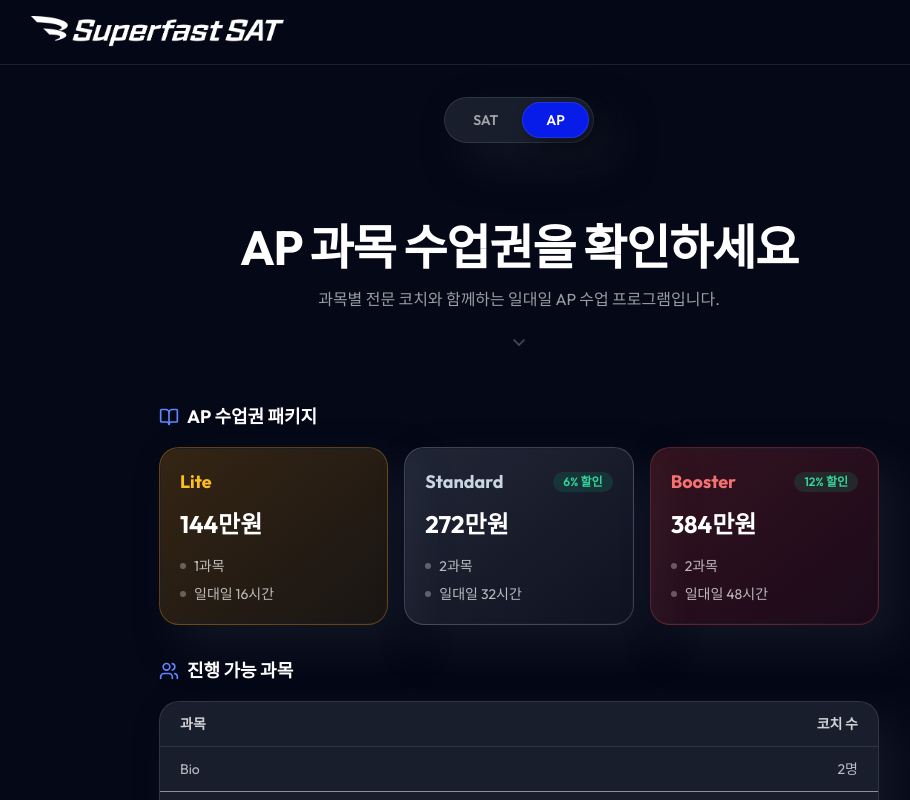
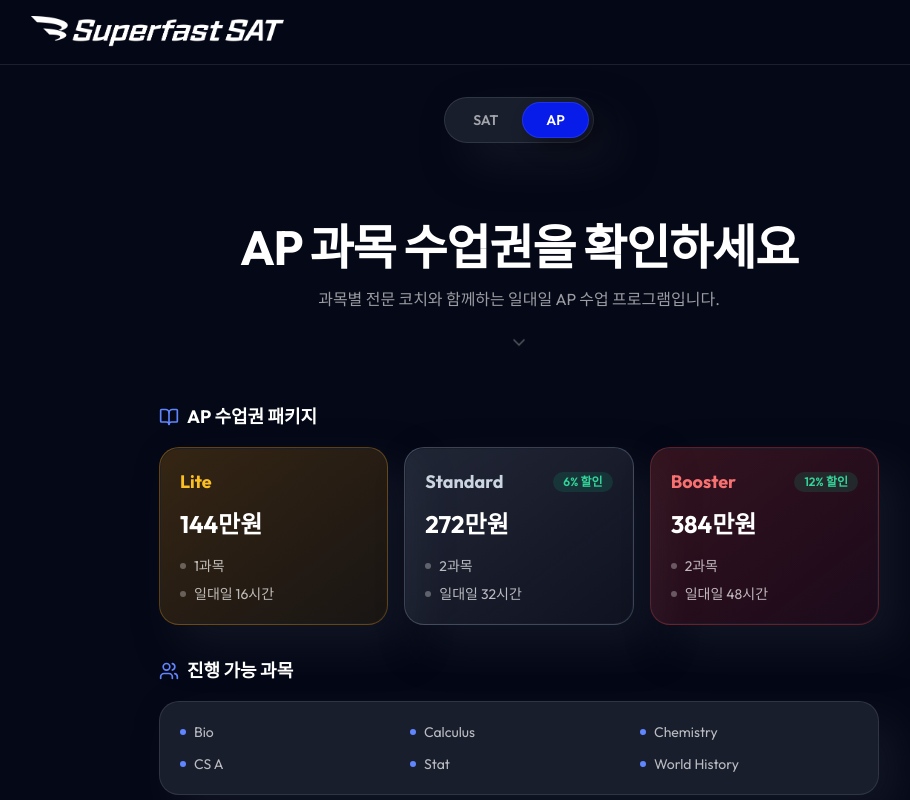
Before and after one commit to SuperfastSAT1600/class-enrollment, a Next.js app: page / in a window 1280 px wide. Both pictures are taken after a click on the button "AP". Shown: the top 800 px of the page, without its empty margins (121-1031 px from the left). Built offline with nearby package versions, Linux system fonts and the light colour scheme.

Commit message:
fix: AP 과목 목록에서 코치 수 제거
Co-Authored-By: Claude Sonnet 4.6 <noreply@anthropic.com>

```diff
--- a/components/enrollment/APEnrollmentSection.tsx
+++ b/components/enrollment/APEnrollmentSection.tsx
@@ -70,25 +70,17 @@ export const APEnrollmentSection = React.forwardRef<HTMLDivElement>(
             진행 가능 과목
           </h3>
           <div className="rounded-card border border-border-strong bg-clay-solid shadow-clay overflow-hidden">
-            <table className="w-full">
-              <thead>
-                <tr className="border-b border-border-strong">
-                  <th className="text-left text-sm font-semibold text-white/80 px-5 py-3">과목</th>
-                  <th className="text-right text-sm font-semibold text-white/80 px-5 py-3">코치 수</th>
-                </tr>
-              </thead>
-              <tbody>
-                {AP_SUBJECTS.map((subject, idx) => (
-                  <tr
-                    key={subject.name}
-                    className={idx < AP_SUBJECTS.length - 1 ? 'border-b border-border-strong/50' : ''}
-                  >
-                    <td className="text-sm text-white/70 px-5 py-3">{subject.name}</td>
-                    <td className="text-sm text-white/70 text-right px-5 py-3">{subject.coaches}명</td>
-                  </tr>
-                ))}
-              </tbody>
-            </table>
+            <div className="grid grid-cols-2 sm:grid-cols-3 gap-3 p-5">
+              {AP_SUBJECTS.map((subject) => (
+                <div
+                  key={subject.name}
+                  className="flex items-center gap-2 text-sm text-white/70"
+                >
+                  <span className="w-1.5 h-1.5 rounded-full bg-accent-glow" />
+                  {subject.name}
+                </div>
+              ))}
+            </div>
           </div>
         </div>
 
--- a/lib/data/pricing.ts
+++ b/lib/data/pricing.ts
@@ -24,12 +24,12 @@ export const AP_PACKAGES: APPackage[] = [
 ];
 
 export const AP_SUBJECTS: APSubject[] = [
-  { name: 'Bio', coaches: 2 },
-  { name: 'Calculus', coaches: 1 },
-  { name: 'Chemistry', coaches: 2 },
-  { name: 'CS A', coaches: 1 },
-  { name: 'Stat', coaches: 1 },
-  { name: 'World History', coaches: 1 },
+  { name: 'Bio' },
+  { name: 'Calculus' },
+  { name: 'Chemistry' },
+  { name: 'CS A' },
+  { name: 'Stat' },
+  { name: 'World History' },
 ];
 
 export const PROGRAM_TYPES: ProgramTypeOption[] = [
--- a/types/enrollment.ts
+++ b/types/enrollment.ts
@@ -13,7 +13,6 @@ export interface APPackage {
 
 export interface APSubject {
   name: string;
-  coaches: number;
 }
 
 export interface ProgramTypeOption {
```
